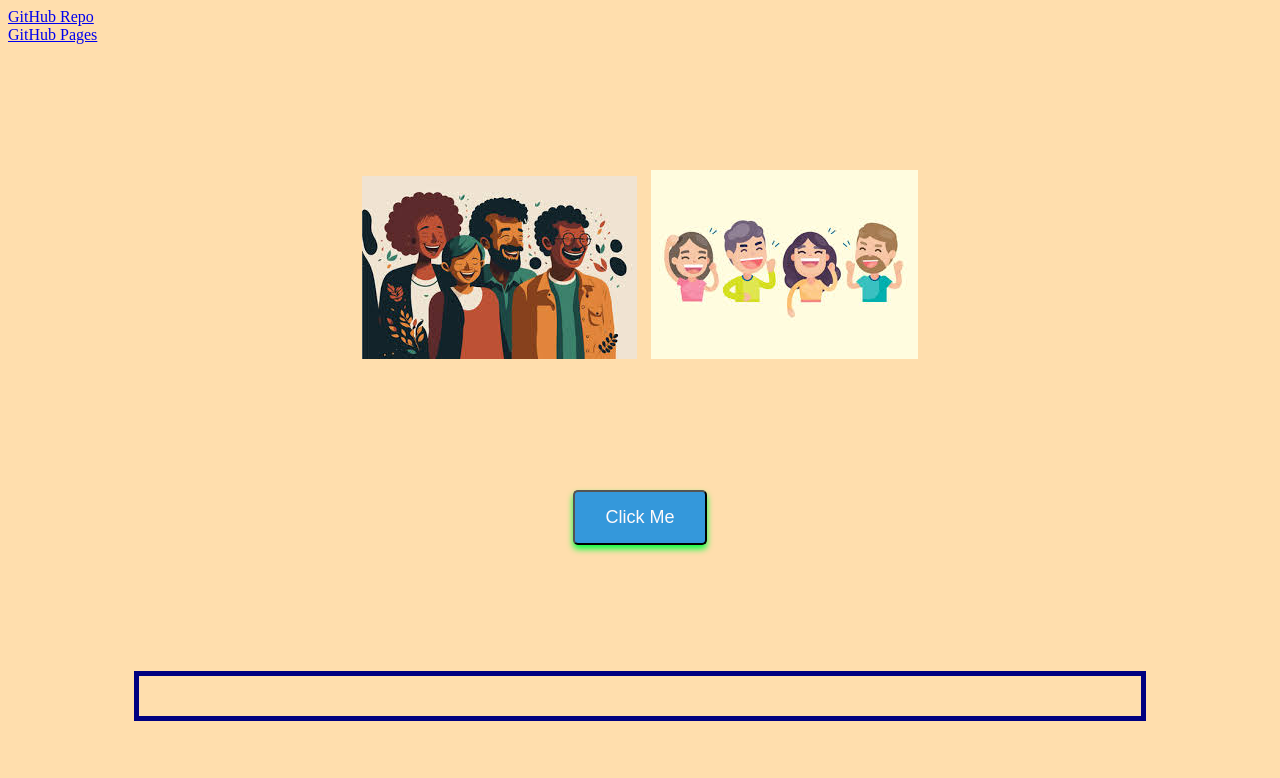
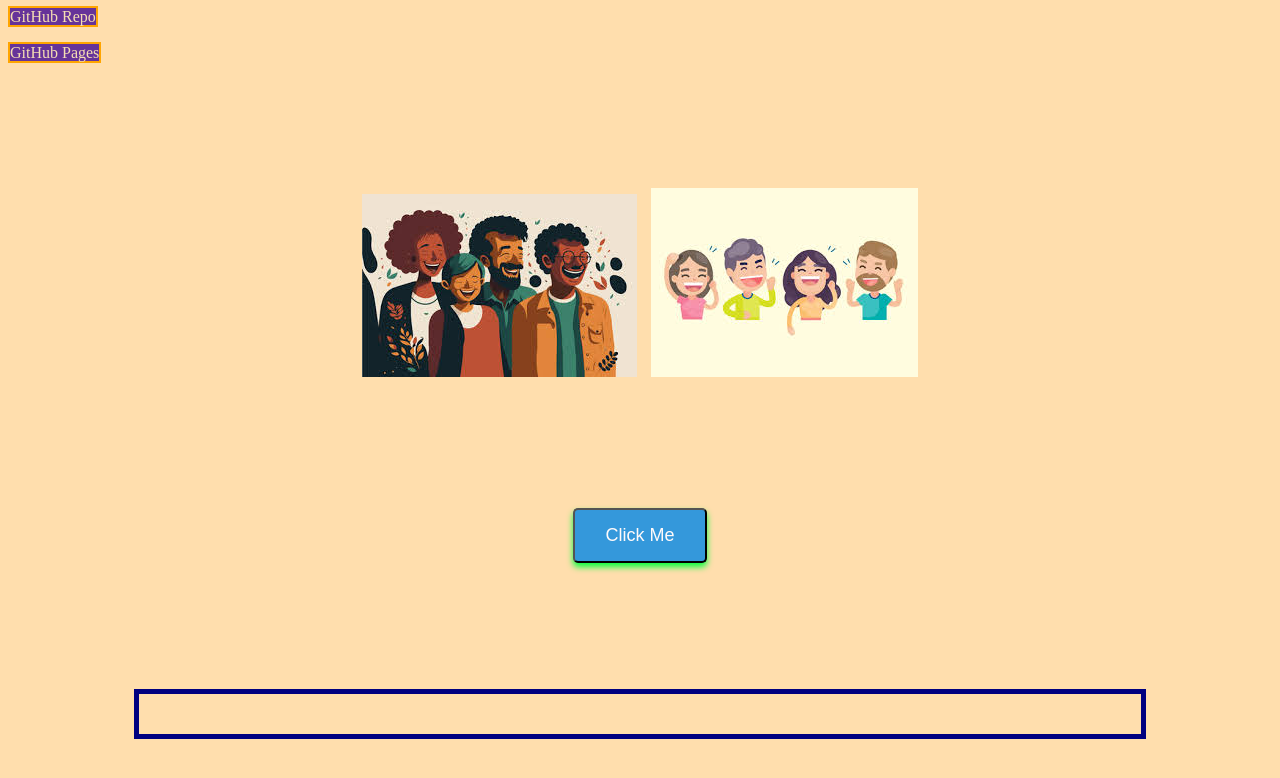
Before and after one commit to ConnerCleland/API, a plain HTML site: page index.html in a window 1280 px wide. Drawn offline with Linux system fonts and the light colour scheme.

Commit message:
added everything

```diff
--- a/index.html
+++ b/index.html
@@ -7,10 +7,11 @@
     <link rel="stylesheet" type="text/css" href="styles.css"></head>
 <body class="The_Big_colors">
     <div>
-        <a href="https://github.com/ConnerCleland/API" target="_blank">GitHub Repo</a>
+        <a  class="gitHub" href="https://github.com/ConnerCleland/API" target="_blank">GitHub Repo</a>
     </div>
+    <br>
     <div>
-        <a href="https://connercleland.github.io/API/" target="_blank">GitHub Pages</a>
+        <a class="Pages" href="https://connercleland.github.io/API/" target="_blank">GitHub Pages</a>
     </div>
 
     <div class="Very_end">
--- a/styles.css
+++ b/styles.css
@@ -64,3 +64,21 @@
     display: block;
     margin-top: 20px;
 }
+.gitHub {
+    text-decoration: dashed whitesmoke;
+    border: solid 2px orange;
+    margin-top: 10%;
+    background-color: rebeccapurple;
+    color: wheat;
+}
+.Pages {
+    text-decoration: dashed whitesmoke;
+    border: solid 2px orange;
+    margin-top: 10%;
+    background-color: rebeccapurple;
+    color: wheat;
+}
+.gitHub:hover, .Pages:hover {
+    transition: 1.03s ease-in-out;
+    background-color: slateblue;
+}
```
